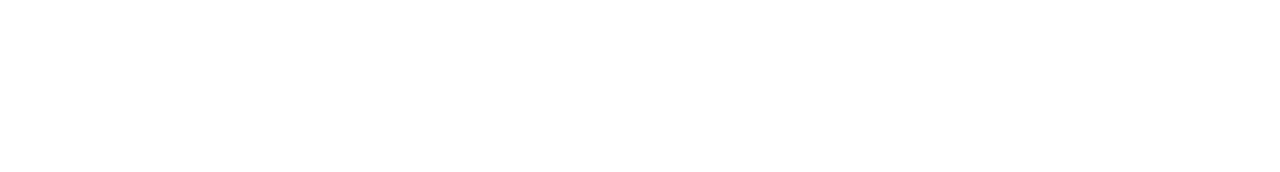
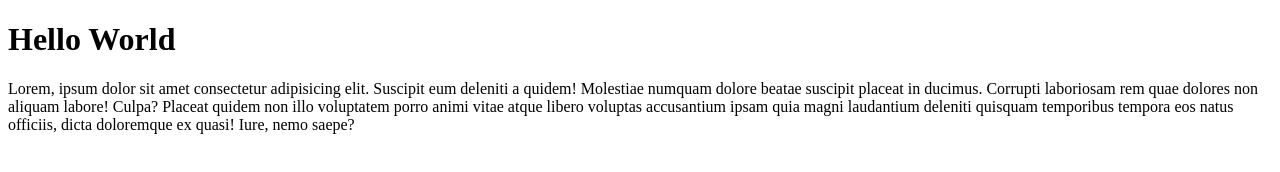
Before and after one commit to joshdev12/github-class, a plain HTML site: page about.html in a window 1280 px wide. Drawn offline with Linux system fonts and the light colour scheme.

Commit message:
second commit

```diff
--- a/about.html
+++ b/about.html
@@ -7,7 +7,8 @@
     <title>Git tutorial</title>
 </head>
 <body>
-
-
+       <h1>Hello World</h1>
+       <p>Lorem, ipsum dolor sit amet consectetur adipisicing elit. Suscipit eum deleniti a quidem! Molestiae numquam dolore beatae suscipit placeat in ducimus. Corrupti laboriosam rem quae dolores non aliquam labore! Culpa?
+       Placeat quidem non illo voluptatem porro animi vitae atque libero voluptas accusantium ipsam quia magni laudantium deleniti quisquam temporibus tempora eos natus officiis, dicta doloremque ex quasi! Iure, nemo saepe?</p>
 </body>
 </html>
```
